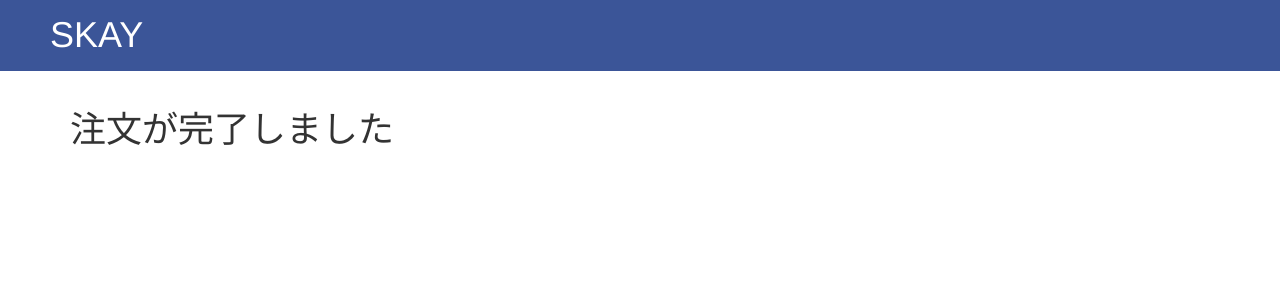
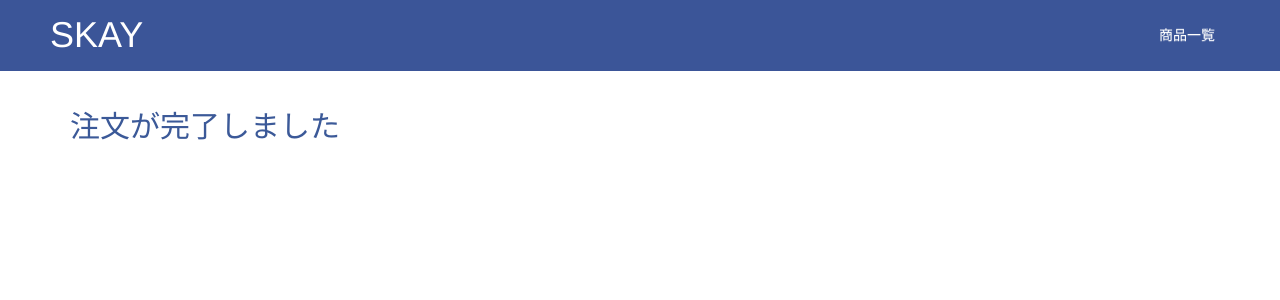
Before and after one commit to rinahira/hackathon_team_e, a Django app: page /ec/order_complete/ in a window 1280 px wide. Shown: the top 300 px of the page. Run offline with Django 3.2, Linux system fonts and the light colour scheme; some libraries are stand-ins or nearby versions.

Commit message:
:sparkles: ナビゲーションにボタンを追加

```diff
--- a/ecommerce/templates/order_complete.html
+++ b/ecommerce/templates/order_complete.html
@@ -2,6 +2,14 @@
 
 {% block content %}
 
-<h1>注文が完了しました</h1>
+<nav class="navbar navbar-fixed-top" role="navigation">
+    <div class="navbar-collapse collapse">
+        <ul class="nav navbar-nav navbar-right" style="margin-right: 50px;">
+            <li><a class="skay-navbar-link" href="../list/">商品一覧</a></li>
+        </ul>
+    </div>
+</nav>
+
+<h2 class="skay-brand">注文が完了しました</h2>
 
 {% endblock %}
```
